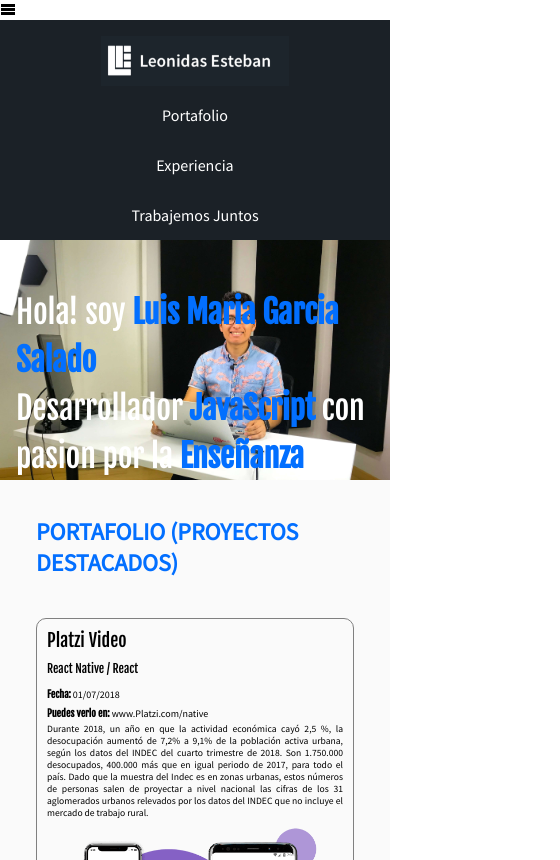
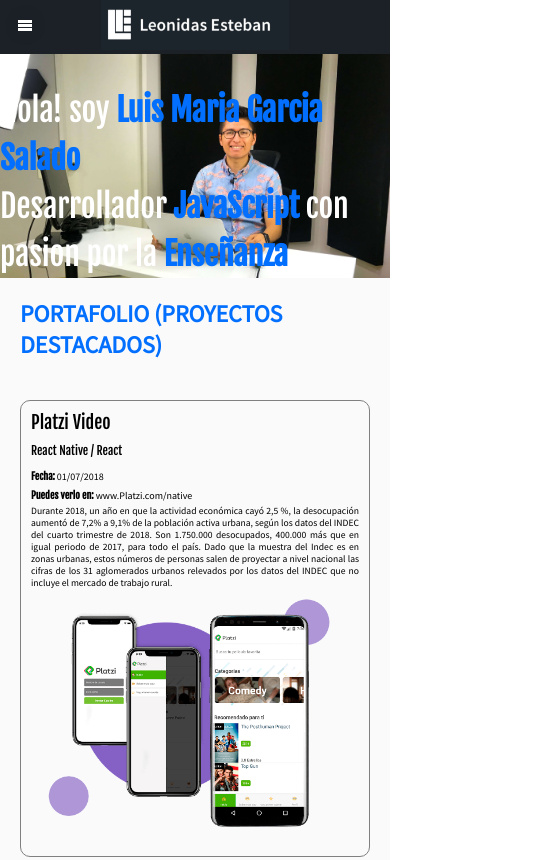
Before and after one commit to xxluiggixx/CusoDesarrolloWeb, a plain HTML site: page index.html in a window 390 px wide. Shown: the top 860 px of the page, 560 px wide, since content can reach past the window. Drawn offline with Linux system fonts and the light colour scheme; files whose address does not match are found by name.

Commit message:
Terminando menu Burger

```diff
--- a/css/estilos.css
+++ b/css/estilos.css
@@ -293,11 +293,19 @@
 }
 
 .social-link{
-     width: 50px;
+    font-size: 40px;
+    width: 50px;
     height: 50px;
-    display: inline-block;
+    display: inline-flex;
     background-size: 50px 50px;
     margin: 0 10px;
+    text-decoration: none;
+    color: white;
+    border: 3px solid white;
+    border-radius: 100%;
+    padding: 5px;
+    justify-content: center;
+    align-items: center;
 }
 .social-link.twitter{
     background-image: url('../Archivos/images/twitter.svg');
@@ -357,11 +365,26 @@
     width: 100%;
     height: auto;
 }
+.burger-button{
+    width: 40px;
+    height: 40px;
+    border-radius: 50%;
+    background-color: rgba(27, 33, 39, .8);
+    display: block;
+    line-height: 40px;
+    text-align: center;
+    position: fixed;
+    left: 5px;
+    top: 5px;
+    z-index: 4;
+    color: white;
+    visibility: hidden;
+}
 
 @media screen and (max-width: 1024px){
-.container{
+/* .container{
     padding: 1em 1em 0;
-}
+} */
 .hero{
     height: auto;
     position: relative;
@@ -382,7 +405,32 @@
 }
 }
 @media screen and (max-width: 767px){
-
+    .menu{
+        position: fixed;
+        background: rgba(5, 111, 255, .9);
+        z-index: 3;
+        top: 0;
+        left: -100vw; /* Para q el menu se coulte a la izquierda y se cree el efecto al hacer click */
+        bottom: 0; /* centrar los elementos con align */
+        width: 100vw;
+        display: flex;
+        align-items: center;
+        justify-content: center;
+        transition: .3s; /* efecto de transicion */
+    }
+    .menu.is-active{
+        left: 0;
+    }
+    .header a{
+        font-size: 2em;
+        justify-content: center;
+        height: 40px;
+        text-decoration: underline;
+        margin-bottom:.5em ;
+    }
+    .burger-button{
+        visibility: visible;
+    }
     .header{
         display: block;
         height: auto;
--- a/index.html
+++ b/index.html
@@ -13,7 +13,7 @@
 </head>
 
 <body>
-    <i class="icon-menu"></i>
+    <i class="icon-menu burger-button" id="Burger-menu"></i>
     <header class="header">
         <div class="container">
 
@@ -97,9 +97,9 @@
 
         <h2 class="event-list-title">Mas sobre mi Experiencia</h2>
     </div>
-    <div class="flexible-video">
+<!--     <div class="flexible-video">
         <iframe class="youtube-video" width="560" height="315" src="https://www.youtube.com/embed/c4JHehHx_EQ?start=1" frameborder="0" allow="accelerometer; autoplay; encrypted-media; gyroscope; picture-in-picture" allowfullscreen></iframe>
-    </div>
+    </div> -->
 
     <section id="experiencia" class="event-list">
         <div class="container">
@@ -186,5 +186,16 @@
             </div>
         </div>
     </footer>
+    <script>
+        /* Media queries con JavaScript*/
+        const ipad = window.matchMedia('screen and (max-width: 767px)');
+        const menu = document.querySelector('.menu');
+        const burgerMenu = document.querySelector('#Burger-menu');
+        ipad.addListener((event)=>{if (event.matches){
+            burgerMenu.addEventListener('click', ()=>{menu.classList.toggle('is-active')});
+        }else{
+            burgerMenu.removeEventListener('click', ()=>{menu.classList.toggle('is-active')});
+        }});
+    </script>
 </body>
 </html>
```
Also changed, not shown: 1 other file.
